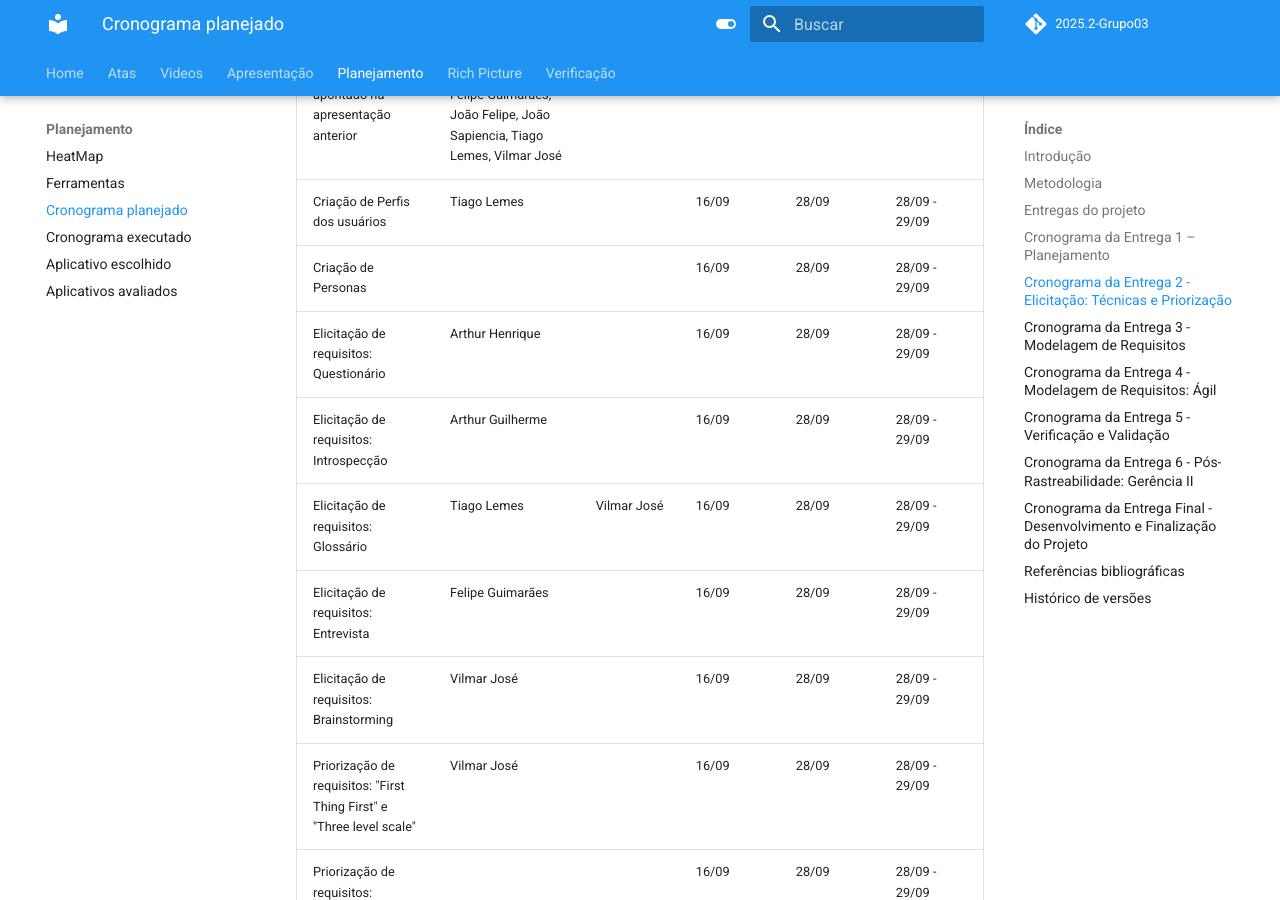
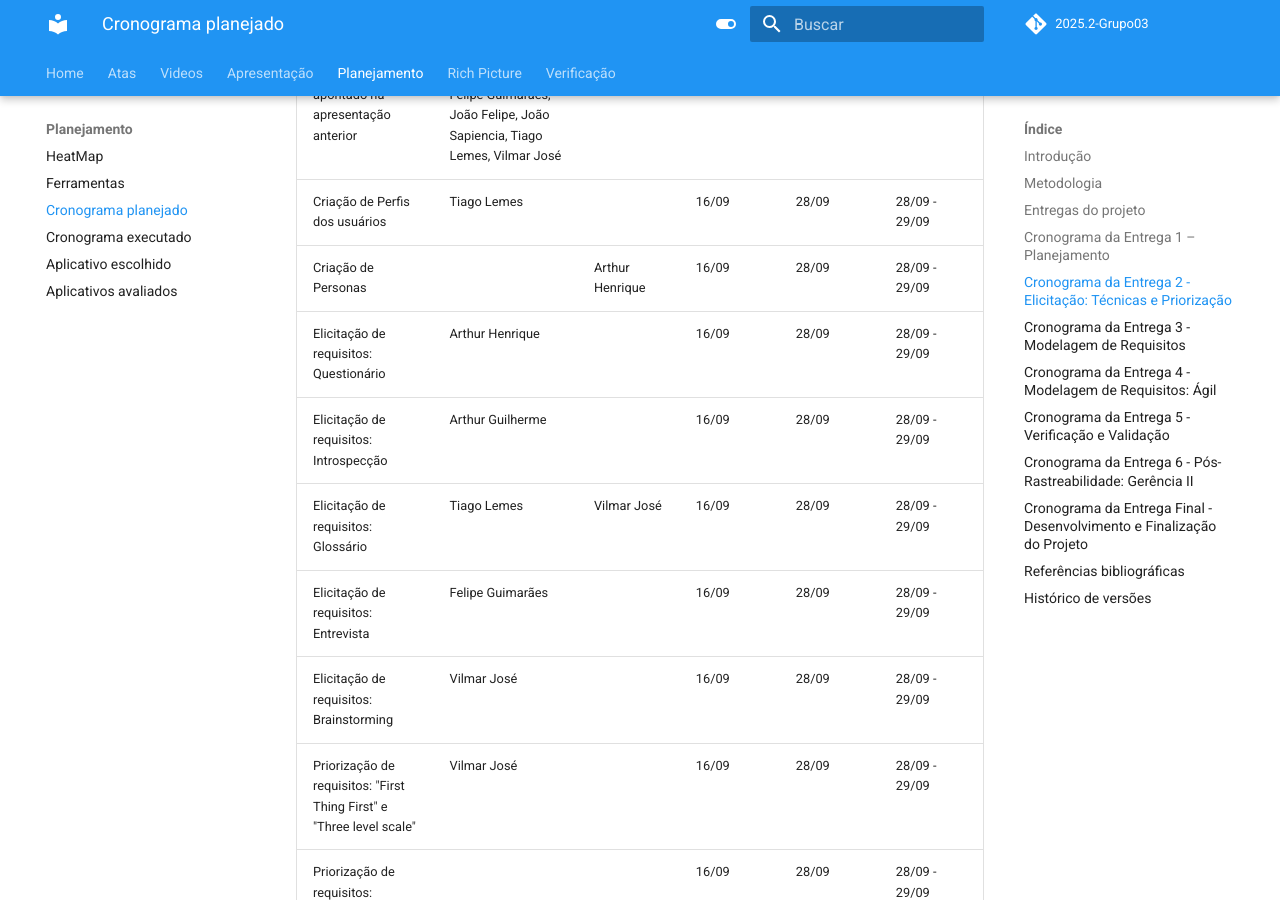
Before and after one commit to Requisitos-de-Software/2025.2-Grupo03, an MkDocs documentation site: the page built from docs/Planejamento/cronograma_planejado.md, in a window 1280 px wide and 900 px high, scrolled down 3584 px. Built offline with MkDocs 1.6.1 and Material for MkDocs 9.7.7, drawn with Linux system fonts in a browser that asks for light colours; comment, search, counter and statistics services are not loaded; some of the changed text lies outside the part shown.

Commit message:
Update cronograma_planejado.md

```diff
--- a/docs/Planejamento/cronograma_planejado.md
+++ b/docs/Planejamento/cronograma_planejado.md
@@ -81,7 +81,7 @@
 |----------|-------------|-----------|----------|---------|----------------------|
 | Correções no projeto conforme apontado na apresentação anterior | Arthur Guilherme, Arthur Henrique, Felipe Guimarães, João Felipe, João Sapiencia, Tiago Lemes, Vilmar José | | 12/09 | 15/09 | 15/09 - 16/09 |
 | Criação de Perfis dos usuários | Tiago Lemes | | 16/09 | 28/09 | 28/09 - 29/09 |
-| Criação de Personas |  | | 16/09 | 28/09 | 28/09 - 29/09 |
+| Criação de Personas |  | Arthur Henrique | 16/09 | 28/09 | 28/09 - 29/09 |
 | Elicitação de requisitos: Questionário | Arthur Henrique | | 16/09 | 28/09 | 28/09 - 29/09 |
 | Elicitação de requisitos: Introspecção | Arthur Guilherme | | 16/09 | 28/09 | 28/09 - 29/09 |
 | Elicitação de requisitos: Glossário | Tiago Lemes | Vilmar José | 16/09 | 28/09 | 28/09 - 29/09 |
@@ -106,7 +106,7 @@
 | Modelagem de requisitos: Cenário | Vilmar José | Tiago Lemes | 08/10 | 11/10 | 11/10 - 12/10 |
 | Modelagem de requisitos: Léxico | Arthur Guilherme | | 08/10 | 11/10 | 11/10 - 12/10 |
 | Modelagem de requisitos: Use Case | Tiago Lemes | Vilmar José | 08/10 | 11/10 | 11/10 - 12/10 |
-| Modelagem de requisitos: Especificação suplementar | | | 08/10 | 11/10 | 11/10 - 12/10 |
+| Modelagem de requisitos: Especificação suplementar | Arthur Henrique | | 08/10 | 11/10 | 11/10 - 12/10 |
 | Gravação da Apresentação | Arthur Guilherme, Arthur Henrique, Felipe Guimarães, João Felipe, João Sapiencia, Tiago Lemes, Vilmar José | | 12/10 | 12/10 | 12/10 |
 | Gravação da inspeção do grupo +1 | | | 13/10 | 13/10 | 13/10 |
 | Envio da entrega | Vilmar José | | 12/10 | 12/10 | 12/10 |
@@ -147,11 +147,11 @@
 | Verificação das Histórias de usuários | Vilmar José | Tiago Lemes | 02/11 | 11/11 | 11/11 - 12/11 |
 | Verificação das Técnicas de elicitação | | | 02/11 | 11/11 | 11/11 - 12/11 |
 | Verificação da Priorização | | | 02/11 | 11/11 | 11/11 - 12/11 |
-| Verificação da Especialização Suplementar | | | 02/11 | 11/11 | 11/11 - 12/11 |
+| Verificação da Especialização Suplementar | | Arthur Henrique | 02/11 | 11/11 | 11/11 - 12/11 |
 | Verificação dos Cenários | Arthur Guilherme | | 02/11 | 11/11 | 11/11 - 12/11 |
 | Verificação da Entrevista | | Vilmar José | 02/11 | 11/11 | 11/11 - 12/11 |
 | Verificação do Perfil de usuário | Tiago Lemes | | 02/11 | 11/11 | 11/11 - 12/11 |
-| Verificação das Personas | | | 02/11 | 11/11 | 11/11 - 12/11 |
+| Verificação das Personas | Arthur Henrique | | 02/11 | 11/11 | 11/11 - 12/11 |
 | Verificação da Introspecção | | | 02/11 | 11/11 | 11/11 - 12/11 |
 | Gravação da Apresentação | Arthur Guilherme, Arthur Henrique, Felipe Guimarães, João Felipe, João Sapiencia, Tiago Lemes, Vilmar José | | 12/11 | 12/11 | 12/11 |
 | Envio da entrega | Vilmar José | | 12/11 | 12/11 | 12/11 |
```
